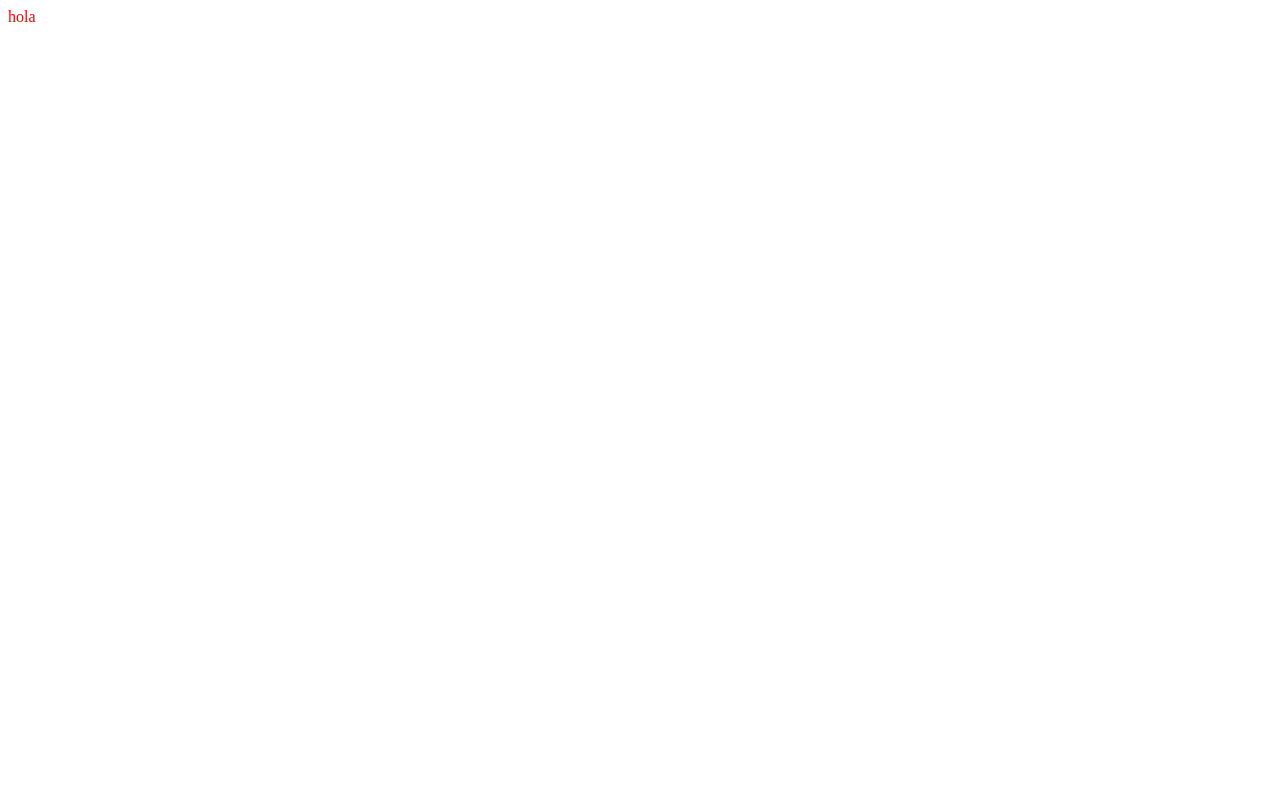
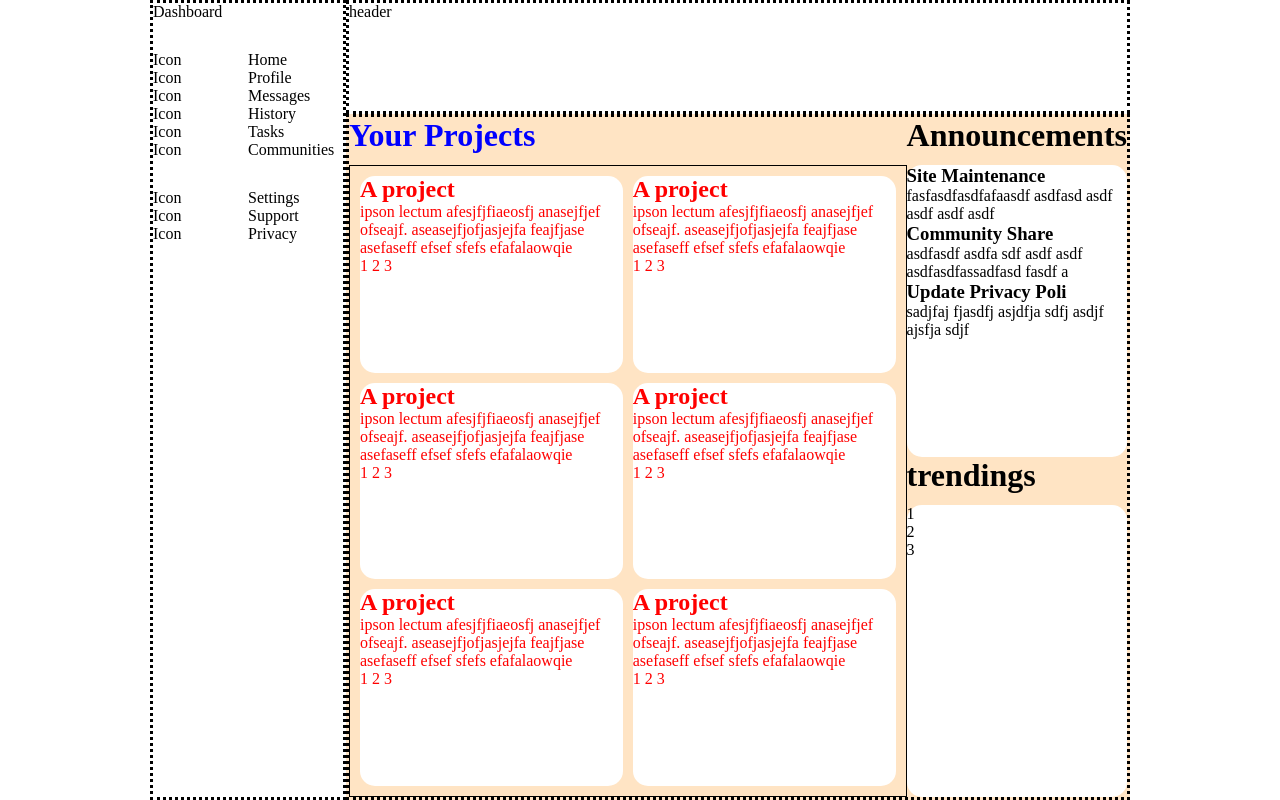
Before and after one commit to ae95caba/Project-Admin-Dashboard, a plain HTML site: page index.html in a window 1280 px wide. Drawn offline with Linux system fonts and the light colour scheme.

Commit message:
make basic layout

```diff
--- a/index.html
+++ b/index.html
@@ -8,6 +8,112 @@
     <title>Document</title>
 </head>
 <body>
-    hola
+
+    <div class="container">
+        <div class="sidebar">
+            <div class="logo">Dashboard</div>
+            <div class="menu-1">
+                <ul>
+                    <li>
+                     <span>Icon</span>
+                        Home</li>
+                    <li>
+                        <span>Icon</span>
+                        Profile</li>
+                    <li>
+                        <span>Icon</span>
+                        Messages</li>
+                    <li>
+                        <span>Icon</span>
+                        History</li>
+                    <li>
+                        <span>Icon</span>
+                        Tasks</li>
+                    <li>
+                        <span>Icon</span>
+                        Communities</li>
+                </ul>
+            </div>
+            <div class="menu-2">
+                <ul>
+                    <li>
+                        <span>Icon</span>
+                        Settings</li>
+                    <li>
+                        <span>Icon</span>
+                        Support</li>
+                    <li>
+                        <span>Icon</span>
+                        Privacy</li>
+                </ul>
+            </div>
+        </div>
+        <div class="header">header</div>
+        <div class="content">
+            <h1 id="projects-tittle">Your Projects</h1>
+            <div class="projects">
+
+
+                <div class="card">
+                    <h2>A project</h2>
+                    <p1>ipson lectum afesjfjfiaeosfj anasejfjef ofseajf. aseasejfjofjasjejfa feajfjase asefaseff efsef sfefs efafalaowqie</p1>
+                    <div class="icons">1 2 3</div>
+                </div>
+                <div class="card">
+                    <h2>A project</h2>
+                    <p1>ipson lectum afesjfjfiaeosfj anasejfjef ofseajf. aseasejfjofjasjejfa feajfjase asefaseff efsef sfefs efafalaowqie</p1>
+                    <div class="icons">1 2 3</div>
+                </div>
+                <div class="card">
+                    <h2>A project</h2>
+                    <p1>ipson lectum afesjfjfiaeosfj anasejfjef ofseajf. aseasejfjofjasjejfa feajfjase asefaseff efsef sfefs efafalaowqie</p1>
+                    <div class="icons">1 2 3</div>
+                </div>
+                <div class="card">
+                    <h2>A project</h2>
+                    <p1>ipson lectum afesjfjfiaeosfj anasejfjef ofseajf. aseasejfjofjasjejfa feajfjase asefaseff efsef sfefs efafalaowqie</p1>
+                    <div class="icons">1 2 3</div>
+                </div>
+                <div class="card">
+                    <h2>A project</h2>
+                    <p1>ipson lectum afesjfjfiaeosfj anasejfjef ofseajf. aseasejfjofjasjejfa feajfjase asefaseff efsef sfefs efafalaowqie</p1>
+                    <div class="icons">1 2 3</div>
+                </div>
+                <div class="card">
+                    <h2>A project</h2>
+                    <p1>ipson lectum afesjfjfiaeosfj anasejfjef ofseajf. aseasejfjofjasjejfa feajfjase asefaseff efsef sfefs efafalaowqie</p1>
+                    <div class="icons">1 2 3</div>
+                </div>
+
+            </div>
+            <h1 id="announcements-tittle">Announcements</h1>
+            <div class="announcements">
+
+
+                    <div class="announcement">
+                        <h3>Site Maintenance</h3>
+                        <p>fasfasdfasdfafaasdf asdfasd asdf asdf asdf asdf </p>
+                    </div>
+                    <div class="announcement">
+                        <h3>Community Share</h3>
+                        <p>asdfasdf asdfa sdf asdf asdf asdfasdfassadfasd fasdf a</p>
+                    </div>
+                    <div class="announcement">
+                        <h3>Update Privacy Poli</h3>
+                        <p>sadjfaj fjasdfj asjdfja sdfj asdjf ajsfja sdjf</p>
+                    </div>
+
+            </div>
+            <h1 id="trendings-tittle">trendings</h1>
+            <div class="trendings">
+
+
+                <div>1</div>
+                <div>2</div>
+                <div>3</div>
+
+            </div>
+        </div>
+    </div>
 </body>
 </html>
--- a/styles.css
+++ b/styles.css
@@ -1,3 +1,115 @@
+
+
 *{
+
+    margin: 0;
+    padding: 0;
+    border: 0;
+    box-sizing: border-box;
+}
+
+.container{
+    display: grid;
+    grid-template-columns: 1fr 4fr;
+    grid-template-rows: 1fr 6fr;
+    height: 100vh;
+    padding-left: 150px !important;
+    padding-right: 150px;
+}
+
+.sidebar{
+    grid-column: 1/2;
+    grid-row: 1/3;
+    display: flex;
+    flex-direction: column;
+    justify-content: flex-start;
+    gap: 30px;
+}
+
+.header{
+    grid-column: 2/3;
+}
+
+.content{
+    grid-column: 2/3;
+    display:grid;
+    grid-template-columns: 4fr 1fr;
+    grid-template-rows: 3rem 1fr 3rem 1fr ;
+    background-color: bisque;
+}
+
+.container>*{
+    border: 3px dotted black !important;
+}
+
+ul{
+    list-style: none;
+}
+
+li{
+    display: grid;
+    grid-template-columns: 1fr 1fr;
+
+}
+
+
+
+
+
+.card{
+    margin: 0px !important;
+}
+
+
+
+.projects{
+    grid-column: 1/2 !important;
+    grid-row: 2/5 !important;
     color: red !important;
+    display:grid;
+    grid-template-columns: 1fr 1fr ;
+    grid-template-rows: 1fr 1fr 1fr;
+    gap: 10px !important;
+    border: 1px solid black;
+    place-content: center;
+    padding: 10px;
 }
+
+
+
+
+#projects-tittle{
+    grid-column: 1/2;
+    grid-row: 1/2;
+    color: blue !important;
+}
+
+#announcement-tittle{
+    grid-column: 2/3;
+    grid-row:1/3;
+}
+
+.announcements{
+    grid-column: 2/3;
+    grid-row:2/3;
+}
+
+#trendings-tittle{
+    grid-column: 2/3;
+    grid-row:3/4;
+}
+
+.trendings{
+    grid-column: 2/3;
+    grid-row:4/5;
+}
+
+.projects > div{
+    background-color: white;
+    border-radius: 15px;
+}
+
+.announcements, .trendings {
+    background-color: white;
+    border-radius: 15px;
+}
```
